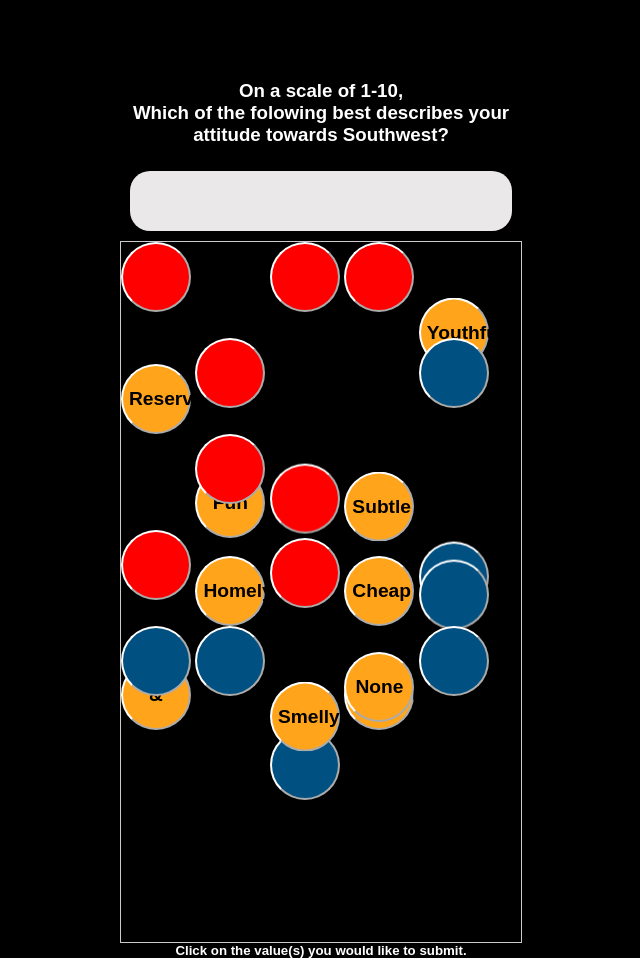
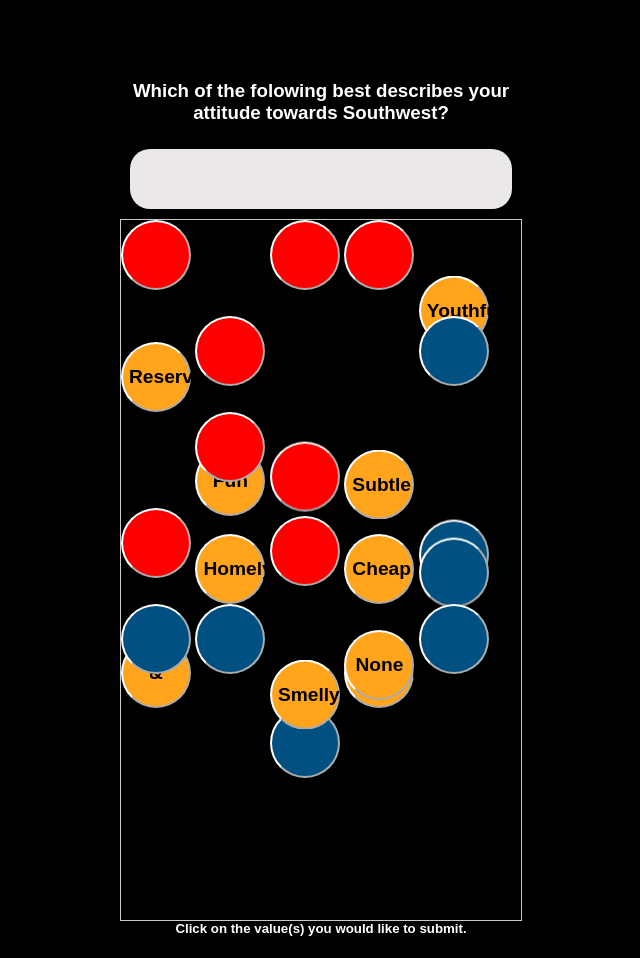
Before and after one commit to vliutx/SWA-CHIP-SWOL-NPS-Survey, a plain HTML site: page surveyPart3.html in a window 1280 px wide. Shown: the whole page, without its empty margins (319-959 px from the left). After the commit the page ends 936 px from the top, so only its background shows below. Drawn offline with Linux system fonts and the light colour scheme.

Commit message:
fix grammar

```diff
--- a/surveyPart3.html
+++ b/surveyPart3.html
@@ -10,7 +10,7 @@
 </head>
 <body>
     <div class="center">
-        <h3 class="t-center mrg-25">On a scale of 1-10,<br>Which of the folowing best describes your<br>attitude towards Southwest?</h3>
+        <h3 class="t-center mrg-25">Which of the folowing best describes your<br>attitude towards Southwest?</h3>
         <h1 class="t-center phone-number mrg-25"></h1>
         <div id="visor" class="visor"></div>
         <div class="keyboard">
```
